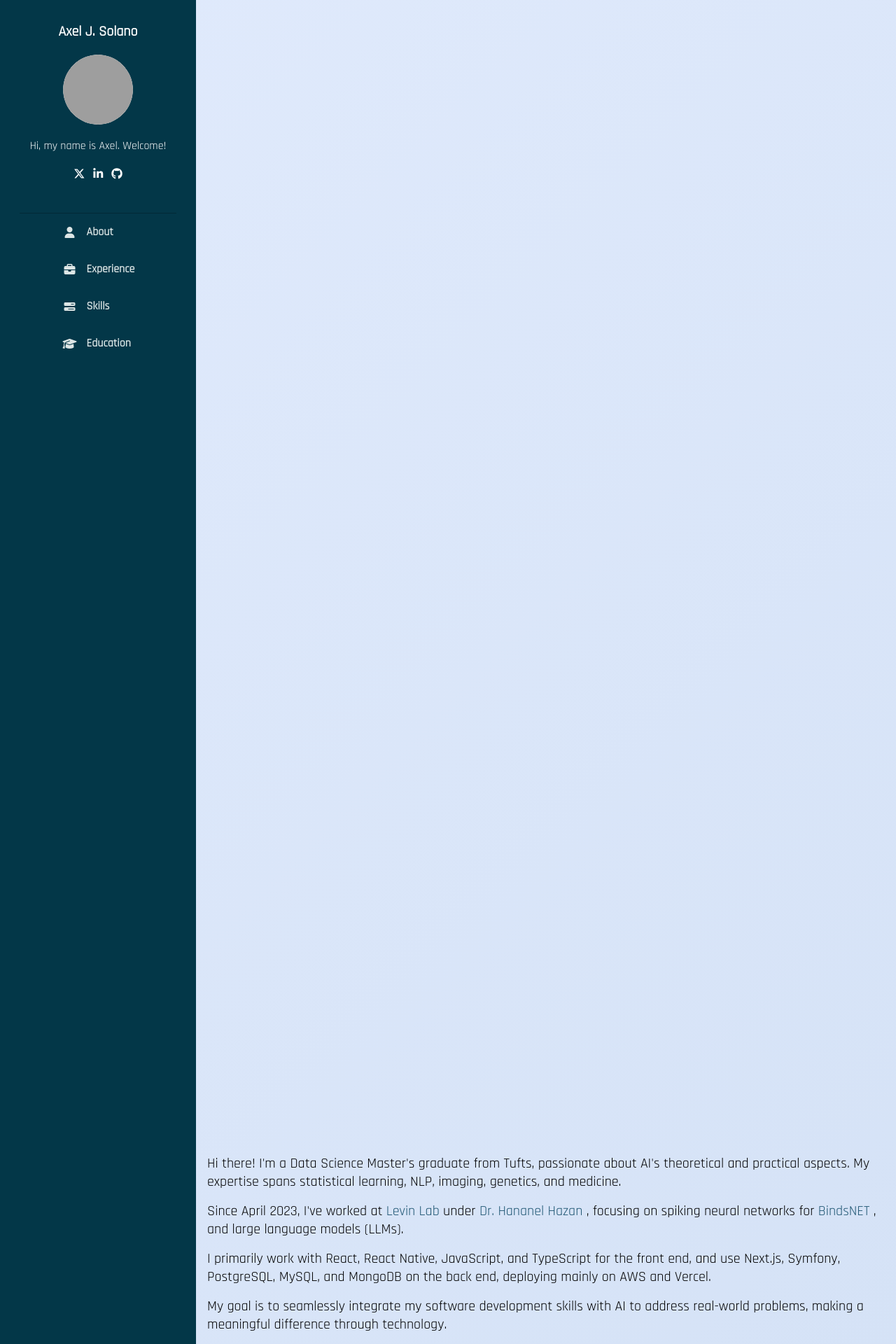
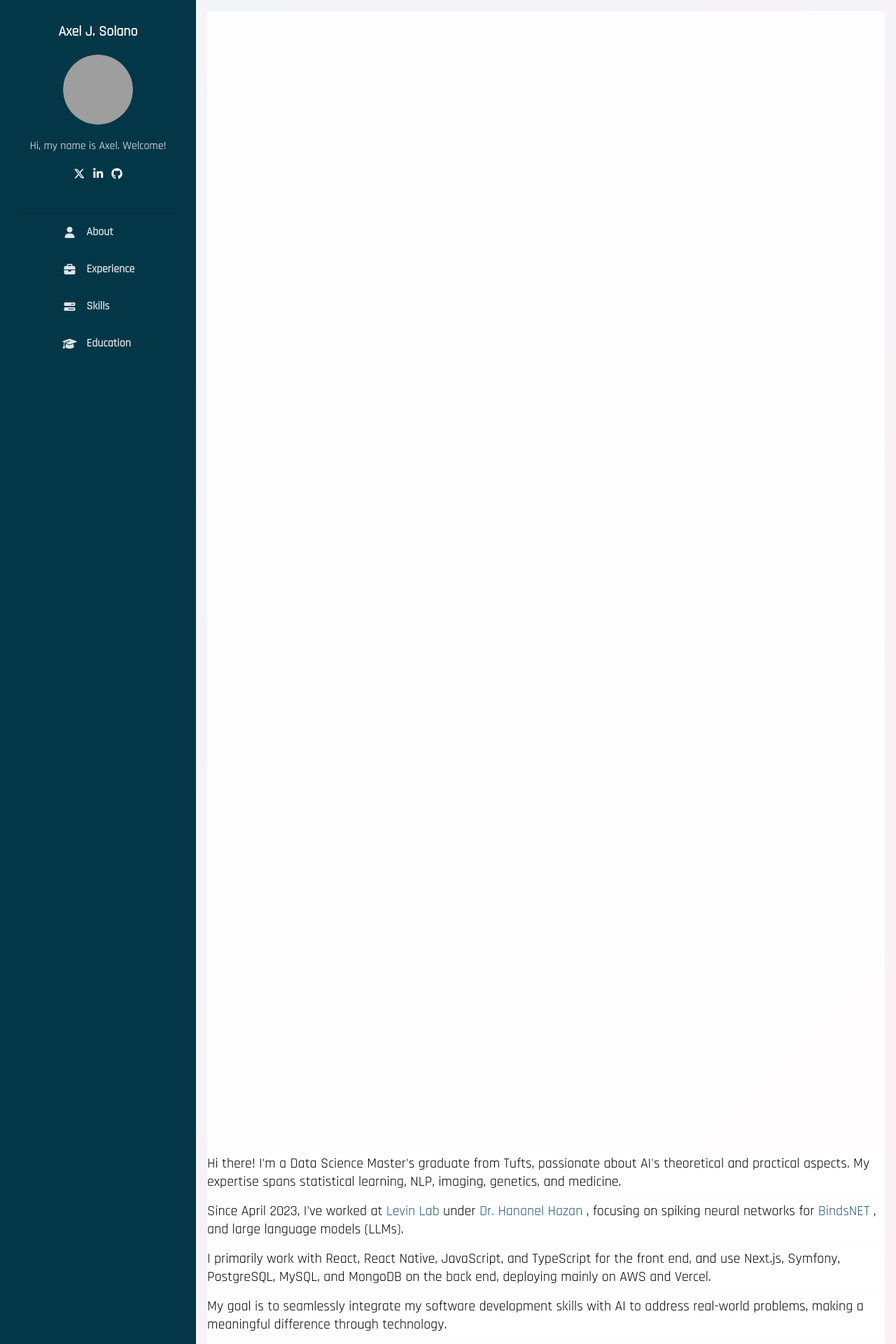
Before and after one commit to axeljeremy7/axeljeremy7.github.io, a Jekyll site: the page built from index.html, in a window 1280 px wide. Shown: the top 1920 px of the page at 70% size. Built offline with Jekyll 4.4.1, drawn with Linux system fonts in a browser that asks for light colours; grey boxes are pictures that could not be loaded.

Commit message:
Update index.css

```diff
--- a/assets/css/index.css
+++ b/assets/css/index.css
@@ -2,7 +2,7 @@
   margin: 0;
   padding: 0;
   box-sizing: border-box;
-  background-color: #fff;
+  /* background-color: #fff; */
   font-family: "Rajdhani", sans-serif;
   --midnight-green-eagle: #033748;
   --midnight-green-eagle-green: #124b5e;
@@ -30,6 +30,12 @@
   --teal-blue: #467d8f;
 }
 
+@keyframes gradientAnimation {
+  0% { background-position: 0% 50%; }
+  50% { background-position: 100% 50%; }
+  100% { background-position: 0% 50%; }
+}
+
 /* body {
   height: 100vh;
   overflow-y: hidden;
@@ -39,10 +45,12 @@
   height: 100vh;
   overflow-y: hidden;
   /* --- NEW BACKGROUND --- */
-  background: linear-gradient(135deg, #e0eafc 0%, #cfdef3 100%); /* Example: Light blue/lavender */
-  /* OR for a very subtle grey gradient: */
-  /* background: linear-gradient(to bottom right, #f7f7f7, #e9e9e9); */
-  /* --- END NEW BACKGROUND --- *//
+  background: linear-gradient(-45deg, #ee7752, #e73c7e, #23a6d5, #23d5ab);
+  background-size: 400% 400%;
+  animation: gradientAnimation 15s ease infinite;
+  /* background-color: rgba(255, 255, 255, 0.92); */
+  /* Semi-transparent white */
+  /* --- END NEW BACKGROUND --- */
   -webkit-font-smoothing: antialiased; /* Keep these if they were in body or * */
   -moz-osx-font-smoothing: grayscale;
 }
@@ -61,7 +69,9 @@
   width: calc(100vw - 280px);
   overflow-y: auto;
   padding: 16px;
-  background-color: transparent; /* Important: to let the body gradient show through */
+  background-color: rgba(255, 255, 255, 0.92);
+  /* background-color: transparent;  */
+  /* Important: to let the body gradient show through */
   /* Keep other existing #content properties */
 }
 
```
